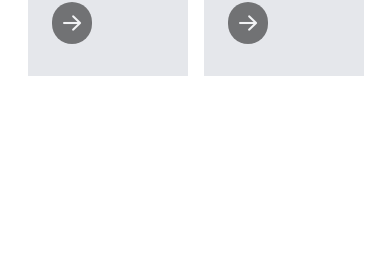
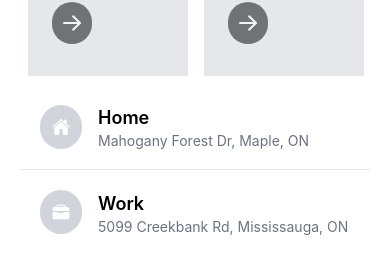
Before and after one commit to SaiyedRushan/UberCloneReactNative, a React Native app: screen /HomeScreen in a window 390 px wide. Shown: the part 314-588 px from the top of the page. Built offline with nearby package versions, Linux system fonts and the light colour scheme.

Commit message:
added navfavourites component

```diff
--- /dev/null
+++ b/components/NavFavourites.js
@@ -0,0 +1,45 @@
+import { View, Text, FlatList, TouchableOpacity } from 'react-native'
+import React from 'react'
+import { Icon } from 'react-native-elements'
+import tw from 'twrnc'
+const data = [
+  {
+    id: 123,
+    icon: 'home',
+    location: 'Home',
+    destination: 'Mahogany Forest Dr, Maple, ON',
+  },
+  {
+    id: 456,
+    icon: 'briefcase',
+    location: 'Work',
+    destination: '5099 Creekbank Rd, Mississauga, ON',
+  },
+]
+
+const NavFavourites = () => {
+  return (
+    <FlatList
+      data={data}
+      keyExtractor={(item) => item.id}
+      ItemSeparatorComponent={() => <View style={[tw`bg-gray-200`, { height: 0.5 }]}></View>}
+      renderItem={({ item: { location, destination, icon } }) => (
+        <TouchableOpacity style={tw`flex-row items-center p-5`}>
+          <Icon
+            style={tw`mr-4 rounded-full bg-gray-300 p-3`}
+            name={icon}
+            type="ionicon"
+            color="white"
+            size={18}
+          />
+          <View>
+            <Text style={tw`font-semibold text-lg`}>{location}</Text>
+            <Text style={tw`text-gray-500`}>{destination}</Text>
+          </View>
+        </TouchableOpacity>
+      )}
+    />
+  )
+}
+
+export default NavFavourites
--- a/components/NavigateCard.js
+++ b/components/NavigateCard.js
@@ -7,6 +7,7 @@ import { GOOGLE_MAPS_APIKEY } from '@env'
 import { useDispatch } from 'react-redux'
 import { setDestination } from '../slices/navSlice'
 import { useNavigation } from '@react-navigation/native'
+import NavFavourites from './NavFavourites'
 
 const NavigateCard = () => {
   const dispatch = useDispatch()
@@ -42,6 +43,7 @@ const NavigateCard = () => {
             }}
           />
         </View>
+        <NavFavourites />
       </View>
     </SafeAreaView>
   )
--- a/screens/HomeScreen.js
+++ b/screens/HomeScreen.js
@@ -1,20 +1,24 @@
-import { Text, SafeAreaView, Image, View } from "react-native";
-import React from "react";
-import tw from "twrnc";
-import NavOptions from "../components/NavOptions";
-import { GooglePlacesAutocomplete } from "react-native-google-places-autocomplete";
-import { GOOGLE_MAPS_APIKEY } from "@env";
-import { Input } from "react-native-elements";
-import { useDispatch } from "react-redux";
-import { setDestination, setOrigin } from "../slices/navSlice";
+import { Text, SafeAreaView, Image, View } from 'react-native'
+import React from 'react'
+import tw from 'twrnc'
+import NavOptions from '../components/NavOptions'
+import { GooglePlacesAutocomplete } from 'react-native-google-places-autocomplete'
+import { GOOGLE_MAPS_APIKEY } from '@env'
+import { Input } from 'react-native-elements'
+import { useDispatch } from 'react-redux'
+import { setDestination, setOrigin } from '../slices/navSlice'
+import NavFavourites from '../components/NavFavourites'
 
 const HomeScreen = () => {
-  const dispatch = useDispatch();
+  const dispatch = useDispatch()
 
   return (
     <SafeAreaView style={tw`bg-white h-full`}>
       <View style={tw`p-5`}>
-        <Image style={{ width: 100, height: 100, resizeMode: "contain" }} source={{ uri: "https://links.papareact.com/gzs" }} />
+        <Image
+          style={{ width: 100, height: 100, resizeMode: 'contain' }}
+          source={{ uri: 'https://links.papareact.com/gzs' }}
+        />
         <GooglePlacesAutocomplete
           placeholder="Where from?"
           styles={{
@@ -36,21 +40,22 @@ const HomeScreen = () => {
                 location: details.geometry.location,
                 description: data.description,
               })
-            );
-            dispatch(setDestination(null));
+            )
+            dispatch(setDestination(null))
           }}
           fetchDetails={true}
-          returnKeyType={"search"}
+          returnKeyType={'search'}
           query={{
             key: GOOGLE_MAPS_APIKEY,
-            language: "en",
-            components: "country:ca",
+            language: 'en',
+            components: 'country:ca',
           }}
         />
         <NavOptions />
+        <NavFavourites />
       </View>
     </SafeAreaView>
-  );
-};
+  )
+}
 
-export default HomeScreen;
+export default HomeScreen
```
